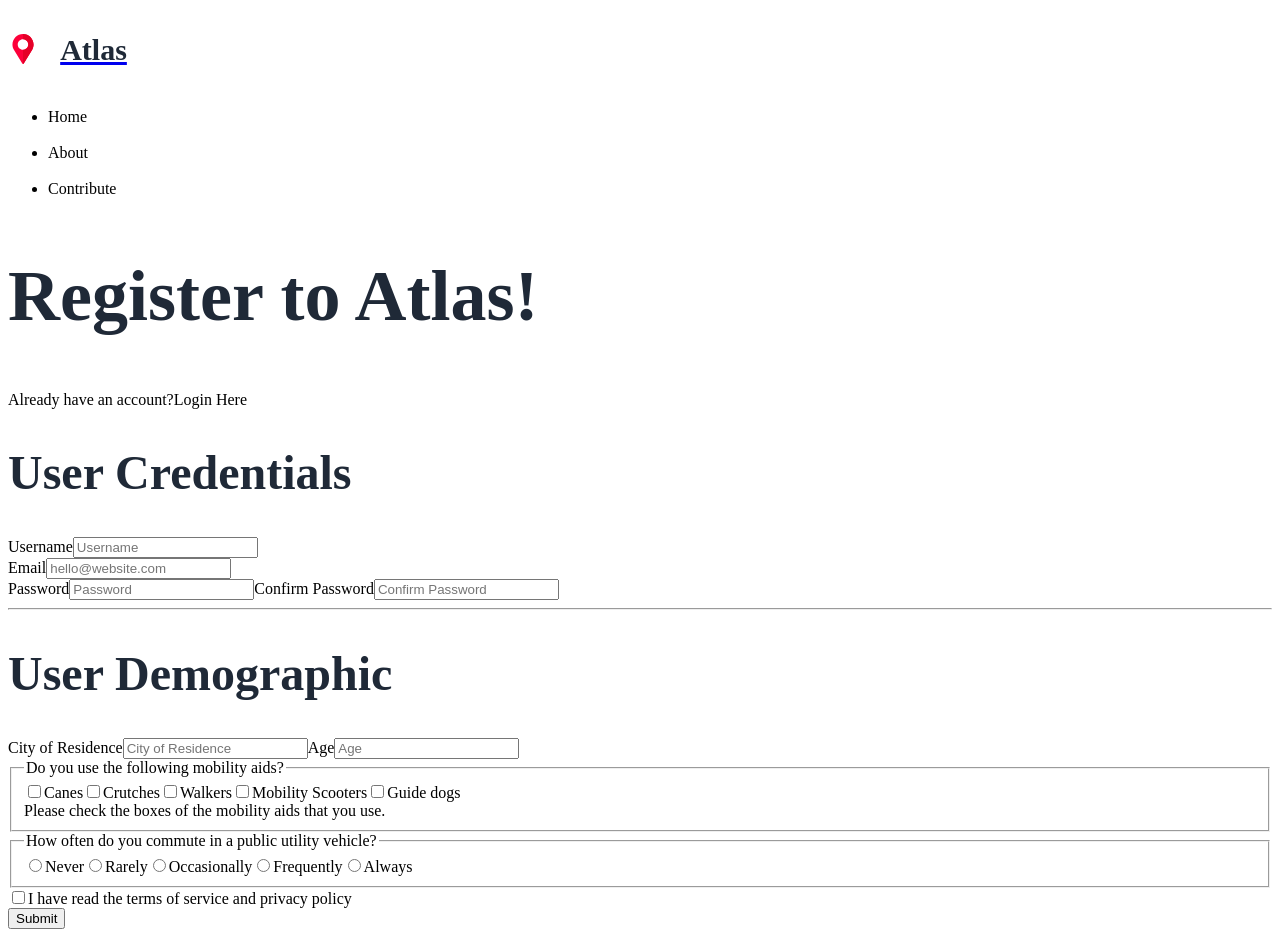
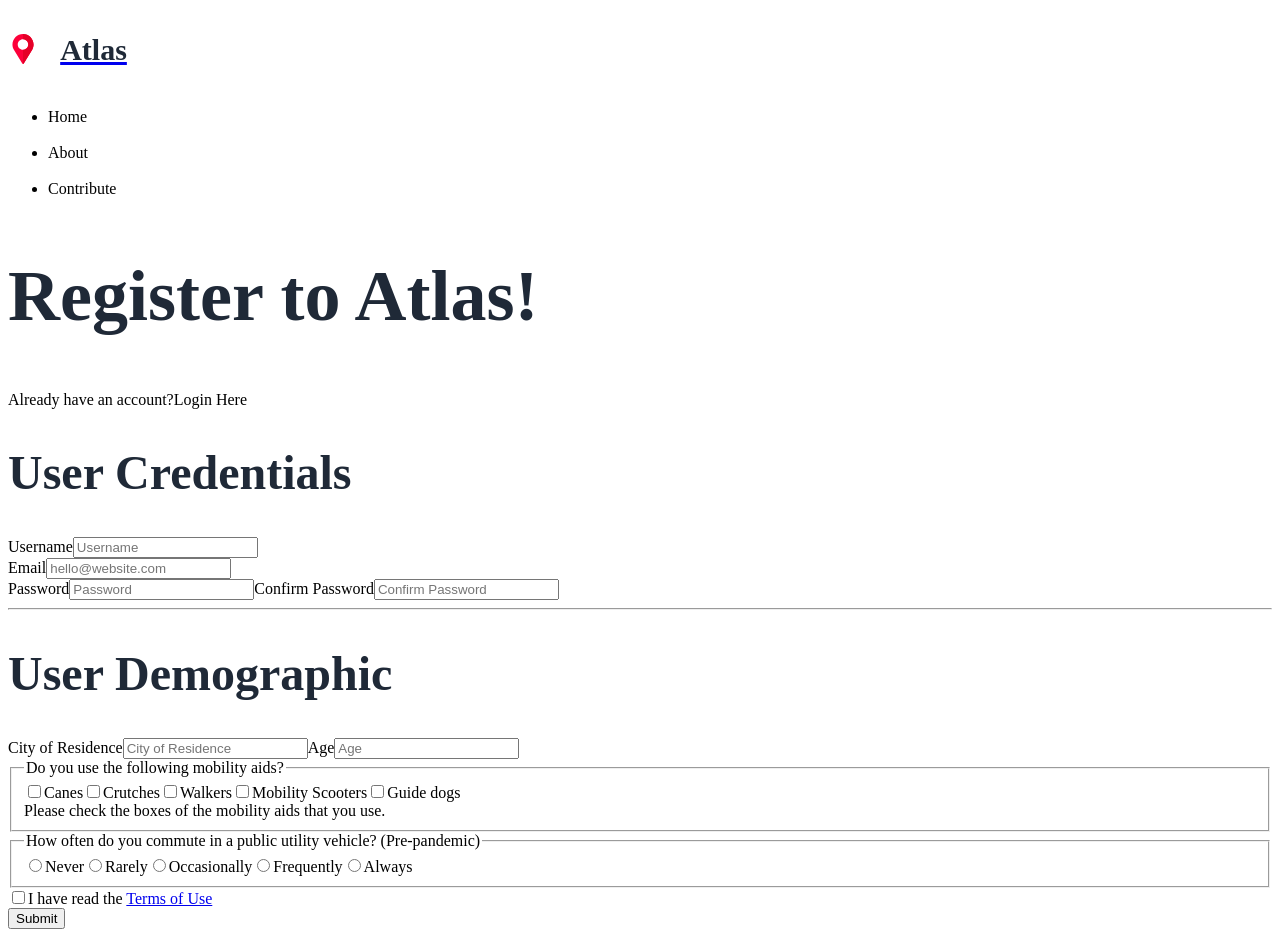
Before and after one commit to Nicolas-Sy/we-the-streets-site, a Next.js app: page /register in a window 1280 px wide. Shown: the top 952 px of the page. Built offline with nearby package versions, Linux system fonts and the light colour scheme; no server answers.

Commit message:
Linked terms of use in register page

```diff
--- a/src/features/footerMain/index.jsx
+++ b/src/features/footerMain/index.jsx
@@ -82,7 +82,7 @@ export default function Footer() {
               </p>
             </div>
             <div className="md:flex-1 md:px-4 text-center md:text-right">
-              <Link href="/privacy-policy"><span className="cursor-pointer py-2 px-4 text-white inline-block hover:underline"> Terms of Use </span></Link>
+              <Link href="/terms-of-use"><span className="cursor-pointer py-2 px-4 text-white inline-block hover:underline"> Terms of Use </span></Link>
             </div>
           </div>
 
--- a/src/pages/register.jsx
+++ b/src/pages/register.jsx
@@ -251,7 +251,7 @@ export default function register({ providers, csrfToken }) {
           </fieldset>
           <fieldset className="border-0 mb-4">
             <legend className="block text-gray-700 mb-2 font-bold">
-              How often do you commute in a public utility vehicle?
+              How often do you commute in a public utility vehicle? (Pre-pandemic)
             </legend>
             <label className="block text-gray-700 font-bold mb-2">
               <input
@@ -313,7 +313,11 @@ export default function register({ providers, csrfToken }) {
                 required
               />
               <label htmlFor="remember-me">
-                I have read the terms of service and privacy policy
+                I have read the <Link href="/terms-of-use">
+                  <a href="/terms-of-use" target="_blank" rel="noopener noreferrer">
+                    <span className="cursor-pointer py-2 px-1 text-black inline-block underline"> Terms of Use </span>
+                  </a>
+                </Link>
               </label>
             </div>
             <button
--- a/src/pages/terms-of-service.jsx
+++ b/src/pages/terms-of-service.jsx
@@ -3,7 +3,7 @@ import H1 from 'ui/heading/h1';
 import H2 from 'ui/heading/h2';
 // import H3 from 'ui/heading/h3';
 import P from 'ui/heading/p';
-
+// CAN DELETE THIS PAGE
 export default function Index() {
     return (
         <Page
--- a/src/pages/privacy-policy.jsx
+++ b/src/pages/terms-of-use.jsx
@@ -14,7 +14,7 @@ export default function Index() {
             <section className='container mx-auto px-5'>
                 <H1> Terms of Use and Privacy Policy </H1>
                 <br />
-                <P className="text-xl mb-2"> This terms of use and privacy policy will help you understand how the student researchers will use and
+                <P className="text-xl mb-2 mx-auto"> This terms of use and privacy policy will help you understand how the student researchers will use and
                     protect the data you provide to us when you visit and use Atlas. </P>
                 <br />
                 <H3 className="mb-2"> Overview</H3>
```
